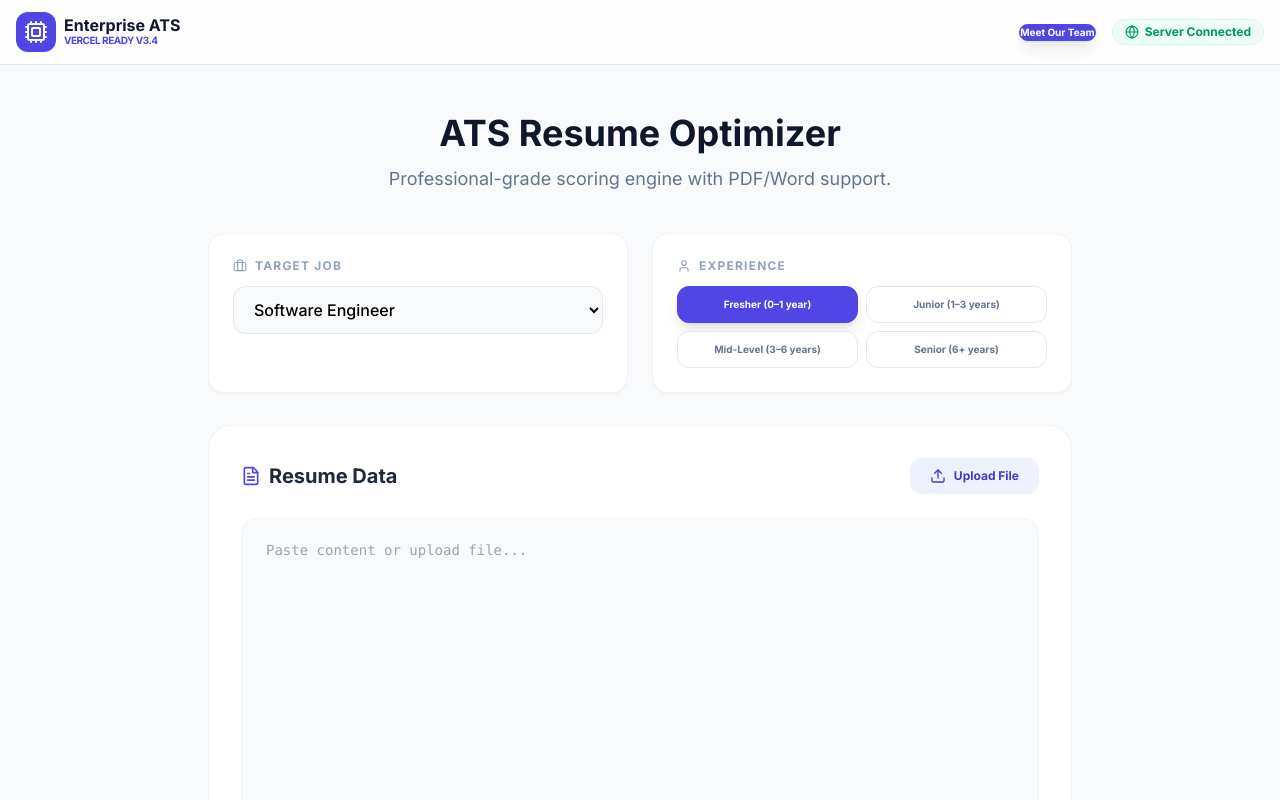
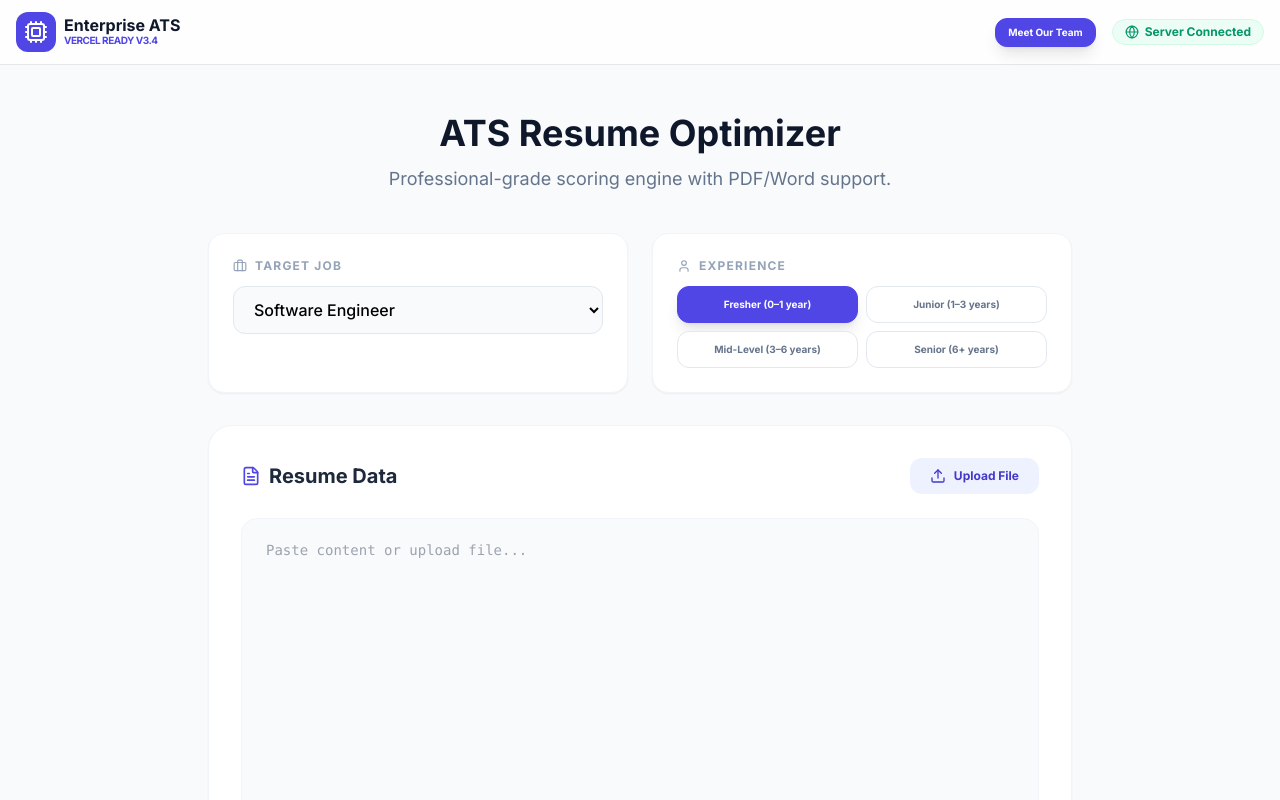
Before and after one commit to himanshujoshi0310/ATS_checker, a React (Vite) app: page / in a window 1280 px wide. Shown: the top 800 px of the page. Built offline with nearby package versions, Linux system fonts and the light colour scheme.

Commit message:
Update App.tsx

```diff
--- a/App.tsx
+++ b/App.tsx
@@ -138,7 +138,7 @@ const App: React.FC = () => {
             </div>
           </div>
           <div className="flex items-center gap-4">
-            <a href="/team"  className="rounded-xl text-[10px] font-bold transition-all border bg-indigo-600 border-indigo-600 text-white shadow-lg">
+            <a href="/team"  className="rounded-xl text-[10px] font-bold transition-all border bg-indigo-600 border-indigo-600 text-white shadow-lg px-3 py-1.5">
             Meet Our Team
             </a>
             <div className="hidden sm:flex items-center gap-1.5 text-xs font-bold text-emerald-600 bg-emerald-50 px-3 py-1 rounded-full border border-emerald-100">
```
